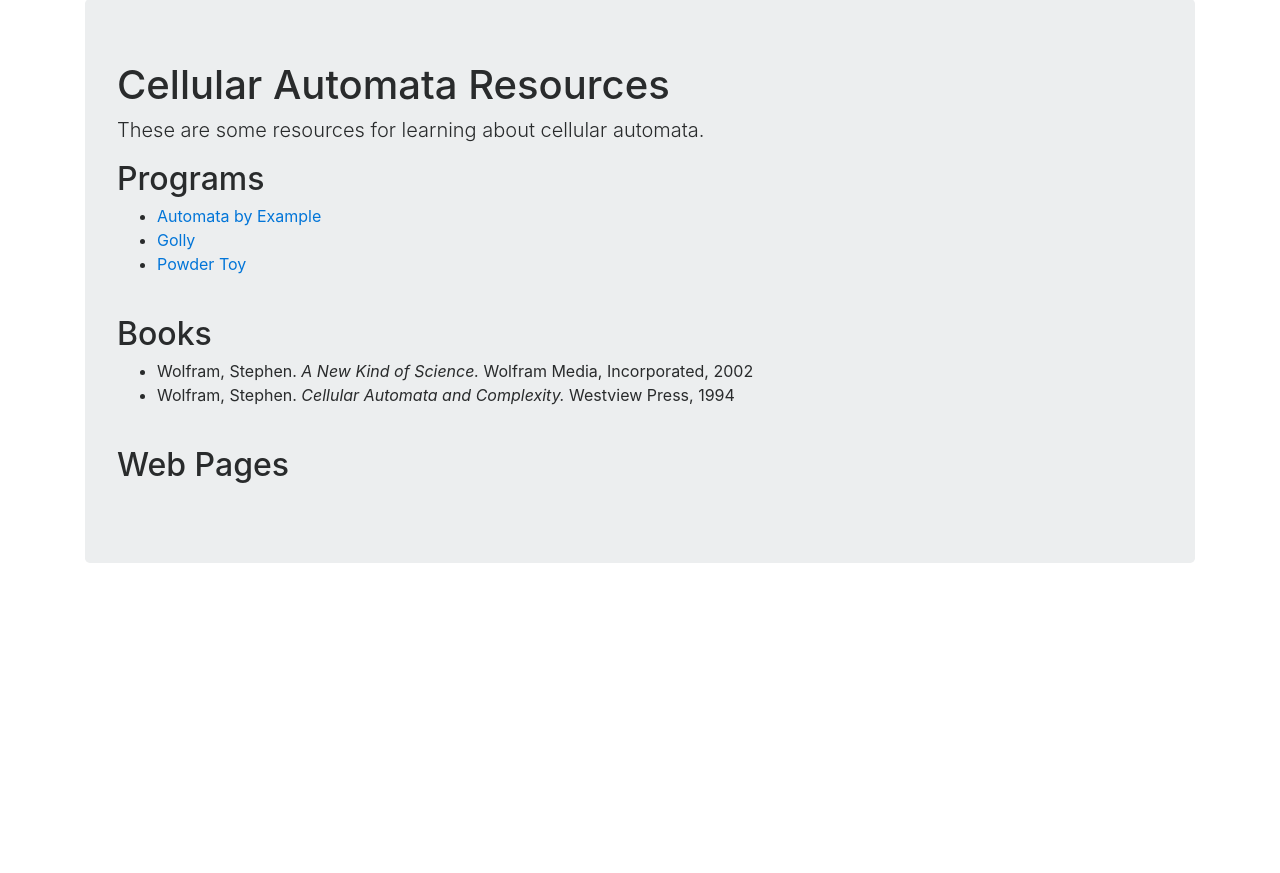
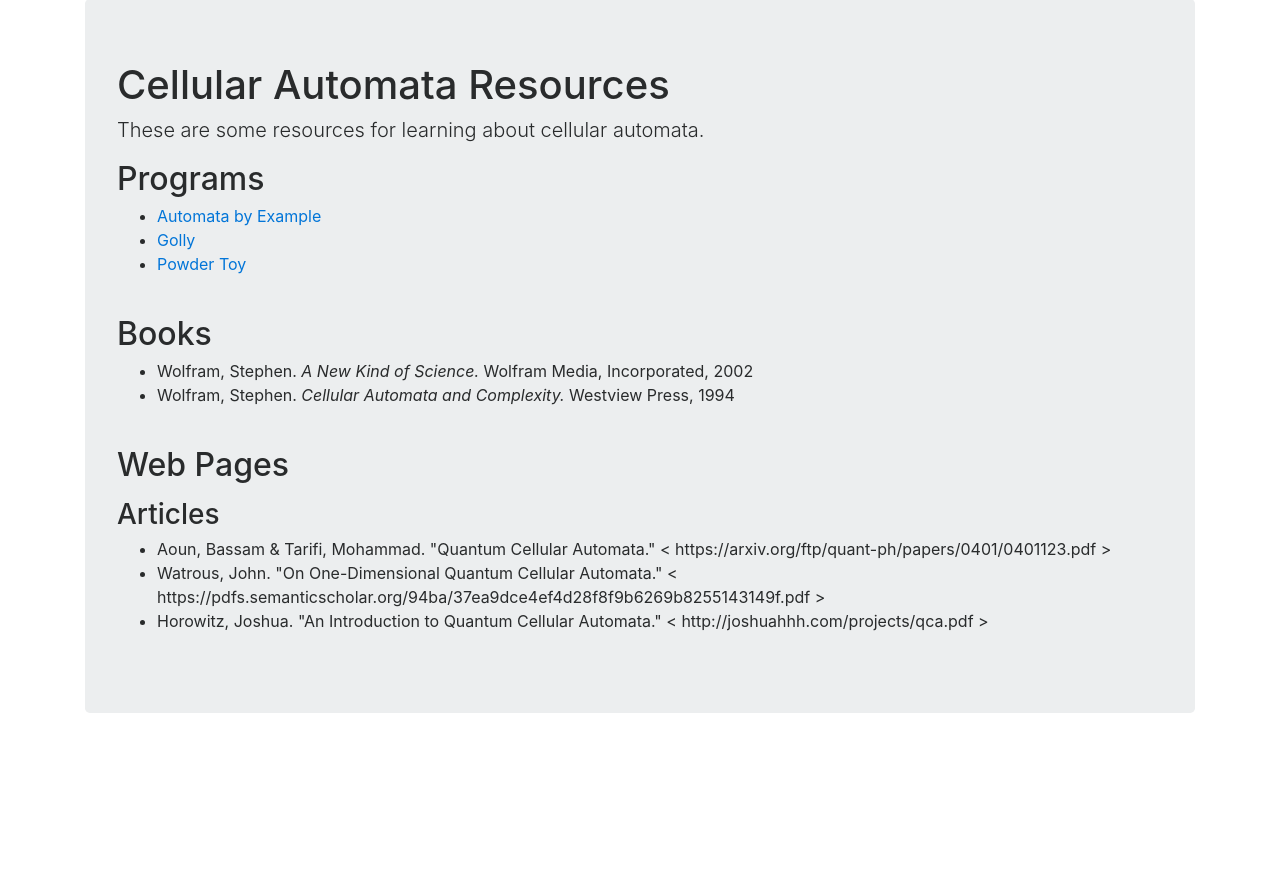
Before and after one commit to riley-martine/cell_auto_site, a PHP site: page /resources.php in a window 1280 px wide. Shown: the part 73-946 px from the top of the page. Run offline with PHP 8.4, Linux system fonts and the light colour scheme; some libraries are stand-ins or nearby versions.

Commit message:
Added some new resources

```diff
--- a/resources.php
+++ b/resources.php
@@ -35,7 +35,12 @@
 
         <h2>Web Pages</h2>
         <ul>
-
+        </ul>
+        <h3>Articles</h3>
+        <ul>
+        <li>Aoun, Bassam &amp Tarifi, Mohammad. "Quantum Cellular Automata." &lt https://arxiv.org/ftp/quant-ph/papers/0401/0401123.pdf &gt </li>
+        <li>Watrous, John. "On One-Dimensional Quantum Cellular Automata." &lt https://pdfs.semanticscholar.org/94ba/37ea9dce4ef4d28f8f9b6269b8255143149f.pdf &gt </li>
+        <li>Horowitz, Joshua. "An Introduction to Quantum Cellular Automata." &lt http://joshuahhh.com/projects/qca.pdf &gt </li>
         </ul>
       </div>
     </div>
```
